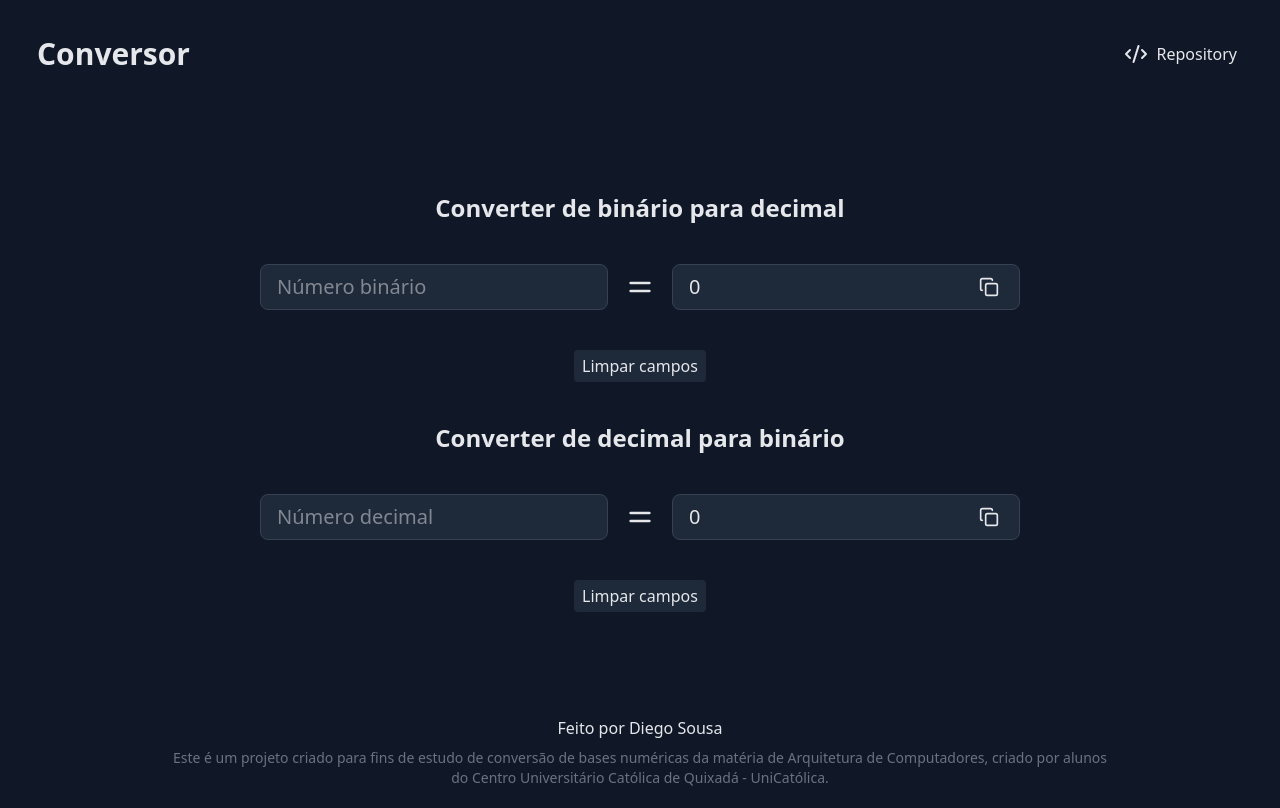
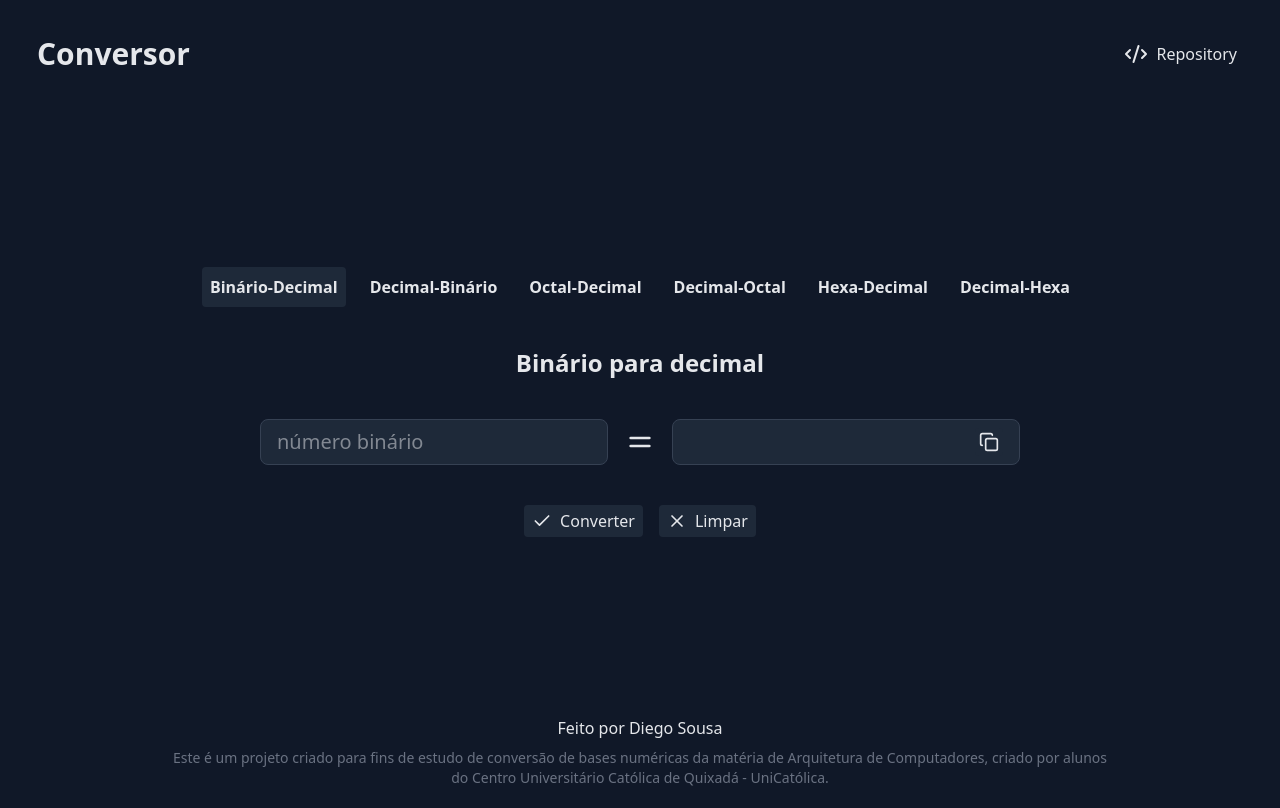
Before and after one commit to DiegoSousa123/conversor-de-base-numerica, a Next.js app: page / in a window 1280 px wide. Built offline with nearby package versions, Linux system fonts and the light colour scheme.

Commit message:
- Updates: - add RadixUI react-tabs - add octa-decimal/decimal-octa convertions - add hexa-decimal/decimal-hexa convertions - improved design - fix some bugs

```diff
--- a/package.json
+++ b/package.json
@@ -11,6 +11,7 @@
   "dependencies": {
     "@hookform/resolvers": "^4.1.3",
     "@radix-ui/react-popover": "^1.1.6",
+    "@radix-ui/react-tabs": "^1.1.3",
     "lucide-react": "^0.477.0",
     "next": "15.2.0",
     "postcss": "^8.5.3",
--- a/src/app/page.tsx
+++ b/src/app/page.tsx
@@ -1,9 +1,6 @@
-import BaseProvider from "@/components/baseProvider";
-import DefineBaseComponent from "@/components/defineBaseComponent";
 import FormComponent from "@/components/formComponent";
-import BaseContext from "@/utils/base-context";
+import * as Tabs from "@radix-ui/react-tabs";
 import { Code2 } from "lucide-react";
-import React from "react";
 
 export default function Home() {
   return (
@@ -22,26 +19,113 @@ export default function Home() {
                 <span className="hidden md:inline">Repository</span>
               </a>
             </li>
-            <li className="hidden hover:bg-gray-800 p-1.5 rounded">
-              {/* <button className="flex justify-center items-center gap-2 cursor-pointer">
-                <Settings2 className="inline align-middle" />
-                <span className="hidden md:inline">Define numeric base</span>
-              </button> */}
-
-            {/* <BaseProvider>
-             <DefineBaseComponent/>
-            </BaseProvider> */}
-            </li>
           </ul>
         </nav>
       </header>
       <div className="space-y-10">
-        <div className="max-w-7xl mx-auto h-fit flex flex-col justify-center items-center gap-6">
-          <FormComponent actionToPerform={0} />
-        </div>
-        <div className="max-w-7xl mx-auto h-fit flex flex-col justify-center items-center gap-6">
-          <FormComponent actionToPerform={1} />
-        </div>
+        <Tabs.Root
+          className="flex flex-col gap-10 justify-center items-center"
+          defaultValue="0"
+        >
+          <Tabs.List className="flex flex-wrap justify-center items-center gap-4">
+            <Tabs.Trigger
+              value="0"
+              className="p-2 rounded cursor-pointer font-semibold hover:bg-gray-800 data-[state=active]:bg-gray-800"
+            >
+              Binário-Decimal
+            </Tabs.Trigger>
+            <Tabs.Trigger
+              value="1"
+              className="p-2 rounded cursor-pointer font-semibold hover:bg-gray-800 data-[state=active]:bg-gray-800"
+            >
+              Decimal-Binário
+            </Tabs.Trigger>
+            <Tabs.Trigger
+              value="2"
+              className="p-2 rounded cursor-pointer font-semibold hover:bg-gray-800 data-[state=active]:bg-gray-800"
+            >
+              Octal-Decimal
+            </Tabs.Trigger>
+            <Tabs.Trigger
+              value="3"
+              className="p-2 rounded cursor-pointer font-semibold hover:bg-gray-800 data-[state=active]:bg-gray-800"
+            >
+              Decimal-Octal
+            </Tabs.Trigger>
+            <Tabs.Trigger
+              value="4"
+              className="p-2 rounded cursor-pointer font-semibold hover:bg-gray-800 data-[state=active]:bg-gray-800"
+            >
+              Hexa-Decimal
+            </Tabs.Trigger>
+            <Tabs.Trigger
+              value="5"
+              className="p-2 rounded cursor-pointer font-semibold hover:bg-gray-800 data-[state=active]:bg-gray-800"
+            >
+              Decimal-Hexa
+            </Tabs.Trigger>
+          </Tabs.List>
+          <Tabs.Content
+            value="0"
+            className="max-w-7xl mx-auto h-fit flex flex-col justify-center items-center gap-6"
+          >
+            <FormComponent
+              formTitle="Binário para decimal"
+              actionToPerform={0}
+              placeholder="número binário"
+            />
+          </Tabs.Content>
+          <Tabs.Content
+            value="1"
+            className="max-w-7xl mx-auto h-fit flex flex-col justify-center items-center gap-6"
+          >
+            <FormComponent
+              formTitle="Decimal para binário"
+              actionToPerform={1}
+              placeholder="número decimal"
+            />
+          </Tabs.Content>
+          <Tabs.Content
+            value="2"
+            className="max-w-7xl mx-auto h-fit flex flex-col justify-center items-center gap-6"
+          >
+            <FormComponent
+              formTitle="Octal para decimal"
+              actionToPerform={2}
+              placeholder="número octal"
+            />
+          </Tabs.Content>
+          <Tabs.Content
+            value="3"
+            className="max-w-7xl mx-auto h-fit flex flex-col justify-center items-center gap-6"
+          >
+            <FormComponent
+              formTitle="Decimal para octal"
+              actionToPerform={3}
+              placeholder="número decimal"
+            />
+          </Tabs.Content>
+          <Tabs.Content
+            value="4"
+            className="max-w-7xl mx-auto h-fit flex flex-col justify-center items-center gap-6"
+          >
+            <FormComponent
+              formTitle="Hexadecimal para decimal"
+              actionToPerform={4}
+              placeholder="número hexadecimal"
+            />
+          </Tabs.Content>
+          <Tabs.Content
+            value="5"
+            className="max-w-7xl mx-auto h-fit flex flex-col justify-center items-center gap-6"
+          >
+            <FormComponent
+              formTitle="Decimal para hexadecimal"
+              actionToPerform={5}
+              placeholder="número decimal"
+            />
+          </Tabs.Content>
+        </Tabs.Root>
       </div>
     </>
   );
--- a/src/components/baseProvider.tsx
+++ /dev/null
@@ -1,15 +0,0 @@
-'use client'
-import React, { useState } from "react";
-import BaseContext from "@/utils/base-context";
-
-const BaseProvider = ({ children }: { children: React.ReactNode }) => {
-  const [baseNum, setBaseNum] = useState('2');
-
-  return (
-    <BaseContext.Provider value={{ baseNum, setBaseNum }}>
-      {children}
-    </BaseContext.Provider>
-  );
-};
-
-export default BaseProvider;
--- a/src/components/defineBaseComponent.tsx
+++ /dev/null
@@ -1,34 +0,0 @@
-'use client'
-import * as Popover from "@radix-ui/react-popover";
-import { Settings2 } from "lucide-react";
-import InputComponent, { InputField } from "./inputComponent";
-import React, { useContext } from "react";
-import BaseContext from "@/utils/base-context";
-
-export default function DefineBaseComponent() {
-    const { baseNum, setBaseNum } = useContext(BaseContext);
-    const [inputNum, setInputNum] = React.useState('');
-    return(
-        <Popover.Root>
-        <Popover.Trigger className="flex justify-center items-center gap-2 cursor-pointer">
-          <Settings2 className="inline align-middle" />
-          <span className="hidden md:inline">Define numeric base</span>
-        </Popover.Trigger>
-        <Popover.Portal>
-          <Popover.Content className="mt-5 p-5 flex flex-col gap-2 drop-shadow-2xl bg-gray-800 rounded-lg">
-            <label htmlFor="numeric-base">What base do you want?</label>
-            <InputComponent>
-              <InputField
-                onChange={(e) => setInputNum(e.target.value)}
-                placeholder="2"
-                id="numeric-base"
-              />
-            </InputComponent>
-            <button onClick={()=> setBaseNum(inputNum)} className="bg-gray-800 hover:bg-gray-700 text-white rounded-lg p-2 cursor-pointer">Confirm</button>
-            <Popover.Close>
-            </Popover.Close>
-          </Popover.Content>
-        </Popover.Portal>
-      </Popover.Root>
-    );
-}
--- a/src/components/formComponent.tsx
+++ b/src/components/formComponent.tsx
@@ -1,45 +1,93 @@
 'use client'
-import { useForm } from "react-hook-form";
+import { SubmitHandler, useForm } from "react-hook-form";
 import { z } from "zod";
 import { zodResolver } from "@hookform/resolvers/zod";
 import InputComponent, { InputField } from "./inputComponent";
 import CopyButton from "./copyButton";
-import { Equal } from "lucide-react";
-import { convertToDecimal, convertToBinary } from "@/utils/convertion";
+import { Check, Equal, X } from "lucide-react";
+import { convertToDecimal, convertFromDecimal, convertFromHexadecimal, convertToHexadecimal } from "@/utils/convertion";
 import { useContext, useState } from "react";
 import BaseContext from "@/utils/base-context";
+import { MainButtonContent, MainButtonIcon, MainButtonRoot } from "./mainButton";
 
 const schema = z.object({
     number: z.string().min(1, "No minimo um digito,").nullable(),
 });
 interface FormProps{
     actionToPerform: number;
+    placeholder: string;
+    formTitle?: string;
 }
-export default function FormComponent({actionToPerform}: FormProps){
-    const { register, handleSubmit, formState: { errors}, watch, resetField } = useForm({
+export default function FormComponent({actionToPerform, placeholder, formTitle}: FormProps){
+    const { register, handleSubmit, formState: { errors}, watch, reset, getValues } = useForm({
         resolver: zodResolver(schema),
         defaultValues: {
             number: "",
         }
     });
-    const {baseNum} = useContext(BaseContext);
+
     const handleInputChanges = watch('number') || '';
+    const [result, setResult] = useState<string>('');
 
+    function submitData(){
+        switch(actionToPerform){
+            case 0://convert from binary to decimal
+                setResult(convertToDecimal(getValues('number') || '', 2));
+                break;
+            case 1://convert from decimal to binary
+                setResult(convertFromDecimal(getValues('number') || '', 2));
+                break;
+            case 2://convert from octal to decimal
+                setResult(convertToDecimal(getValues('number') || '', 8));
+                break;
+            case 3://convert from decimal to octal
+                setResult(convertFromDecimal(getValues('number') || '', 8));
+                break;
+            case 4://convert from hexadecimal to decimal
+                setResult(convertFromHexadecimal(getValues('number') || ''));
+                break;
+            case 5://comvert from decimal to hexadecimal
+                setResult(convertToHexadecimal(getValues('number') || ''));
+                break;
+        }
+
+    }
+    function clearFields(){
+        reset();
+        setResult('');
+    }
     return(
         <>
-        <form className="space-y-10 flex flex-col items-center justify-center">
-            <h2 className="text-2xl font-semibold">{actionToPerform === 0 ? "Converter de binário para decimal" : "Converter de decimal para binário"}</h2>
+        <form onSubmit={handleSubmit(submitData)} className="space-y-10 flex flex-col items-center justify-center">
+            <h2 className="text-2xl font-semibold">{formTitle}</h2>
             <div className="flex flex-col md:flex-row gap-4 justify-center items-center">
                 <InputComponent>
-                    <InputField {...register('number')} placeholder={actionToPerform === 0 ? "Número binário" : "Número decimal"}/>
+                    <InputField {...register('number', {pattern: /[A-Fa-f0-9]ig/})} placeholder={placeholder}/>
                 </InputComponent>
                 <Equal className="shrink-0" size={32}/>
                 <InputComponent>
-                    <InputField readOnly value={actionToPerform === 0 ? convertToDecimal(handleInputChanges, parseInt(baseNum)) : convertToBinary(handleInputChanges, parseInt(baseNum))}/>
-                    <CopyButton text={actionToPerform === 0 ? convertToDecimal(handleInputChanges, parseInt(baseNum)) : convertToBinary(handleInputChanges, parseInt(baseNum))}/>
+                    <InputField readOnly value={result}/>
+                    <CopyButton text={result}/>
                 </InputComponent>
             </div>
-            <button type="button" onClick={() => resetField('number')} className="bg-gray-800 text-gray-200 px-2 py-1 rounded hover:bg-red-800 transition duration-200 cursor-pointer">Limpar campos</button>
+            <div className="flex justify-center items-center gap-4">
+                <MainButtonRoot type="submit">
+                    <MainButtonIcon>
+                        <Check size={20}/>
+                    </MainButtonIcon>
+                    <MainButtonContent>
+                        Converter
+                    </MainButtonContent>
+                </MainButtonRoot>
+                <MainButtonRoot type="button" onClick={clearFields}>
+                    <MainButtonIcon>
+                        <X size={20}/>
+                    </MainButtonIcon>
+                    <MainButtonContent>
+                        Limpar
+                    </MainButtonContent>
+                </MainButtonRoot>
+            </div>
         </form>
         </>
     );
--- a/src/components/inputComponent.tsx
+++ b/src/components/inputComponent.tsx
@@ -17,6 +17,6 @@ interface InputFieldProps extends React.ComponentProps<'input'>{
 
 export function InputField(props: InputFieldProps){
   return (
-        <input {...props} name="number" type="number" inputMode="numeric" className="remove-arrow w-full outline-0 border-0 text-xl font-normal text-start"/>
+        <input {...props} type="text" className="remove-arrow w-full outline-0 border-0 text-xl font-normal text-start"/>
   );
 }
--- /dev/null
+++ b/src/components/mainButton.tsx
@@ -0,0 +1,24 @@
+interface MainButtonProps extends React.ComponentProps<'button'>{}
+
+export function MainButtonRoot(props: MainButtonProps){
+    return(
+        <button {...props} className="bg-gray-800 flex justify-center items-center gap-2
+         text-gray-200 px-2 py-1 rounded hover:bg-gray-700 transition duration-200 cursor-pointer"/>
+    );
+}
+interface MainButtonContentProps extends React.ComponentProps<'div'>{}
+export function MainButtonContent(props: MainButtonContentProps){
+    return(
+        <div {...props}/>
+    );
+}
+interface Props{
+    children: React.ReactNode;
+}
+export function MainButtonIcon({children}:Props){
+    return(
+        <>
+        {children}
+        </>
+    );
+}
--- a/src/utils/convertion.ts
+++ b/src/utils/convertion.ts
@@ -2,13 +2,44 @@ export function convertToDecimal(number: string, base : number): string{
     const parsedNumber = number.split('').reverse().map((digit, index) => parseInt(digit) * Math.pow(base, index)).reduce((acc, value) => acc + value, 0);
     return parsedNumber.toString() || '0';
 }
-export function convertToBinary(number: string, base: number): string{
+export function convertFromDecimal(number: string, base: number): string{
     const parsedNumber = parseInt(number);
     let quotient = parsedNumber;
     let remainder = [];
     while(quotient > 0){
-        remainder.push(quotient % base);
+        let roundedRemainder = quotient % base;
+        remainder.push(roundedRemainder);
         quotient = Math.floor(quotient / base);
     }
     return remainder.reverse().join('') || '0';
 }
+
+export function convertFromHexadecimal(number: string): string{
+    const hexLetters = [['A', 10], ['B', 11], ['C', 12], ['D', 13], ['E', 14], ['F', 15]];
+    let auxNumber = number.toUpperCase().split('').reverse();
+    for(let [letter, value] of hexLetters){
+        let aux = new RegExp(`${letter}`, 'g');
+        if(auxNumber.includes(String(letter))){
+            auxNumber = auxNumber.map((digit) => digit.replace(aux, value.toString()));
+        }
+    }
+    let parsed = auxNumber.map((digit, index) => parseInt(digit) * Math.pow(16, index)).reduce((acc, value) => acc + value, 0);
+    return parsed.toString() || '0';
+}
+
+export function convertToHexadecimal(number: string): string{
+    const hexLetters = [['A', 10], ['B', 11], ['C', 12], ['D', 13], ['E', 14], ['F', 15]];
+    let quotient = parseInt(number);
+    let remainder = [];
+    while(quotient > 0){
+        let rounded = Math.round(quotient % 16);
+        remainder.push(rounded);
+        quotient = Math.floor(quotient / 16);
+    }
+    let result = remainder.reverse().map((digit) => digit.toString());
+    for(let [letter, value] of hexLetters){
+        let aux = new RegExp(`${value}`, 'g');
+        result = result.map((digit) => digit.replace(aux, String(letter)));
+    }
+    return result.join('') || '0';
+}
```
Also changed, not shown: src/app/globals.css (line endings or trailing spaces), 1 other file (tests, documents, lock files or other folders).
